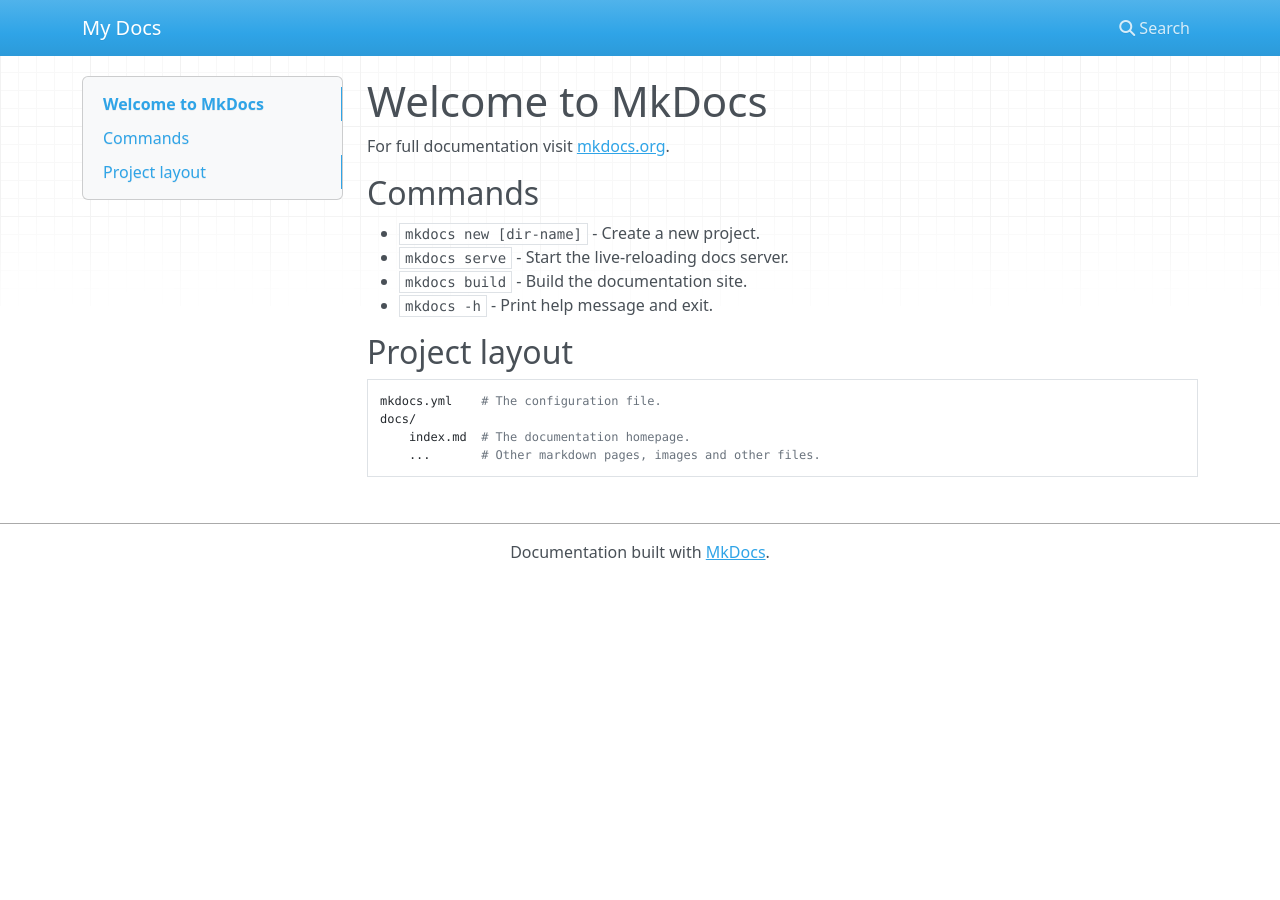
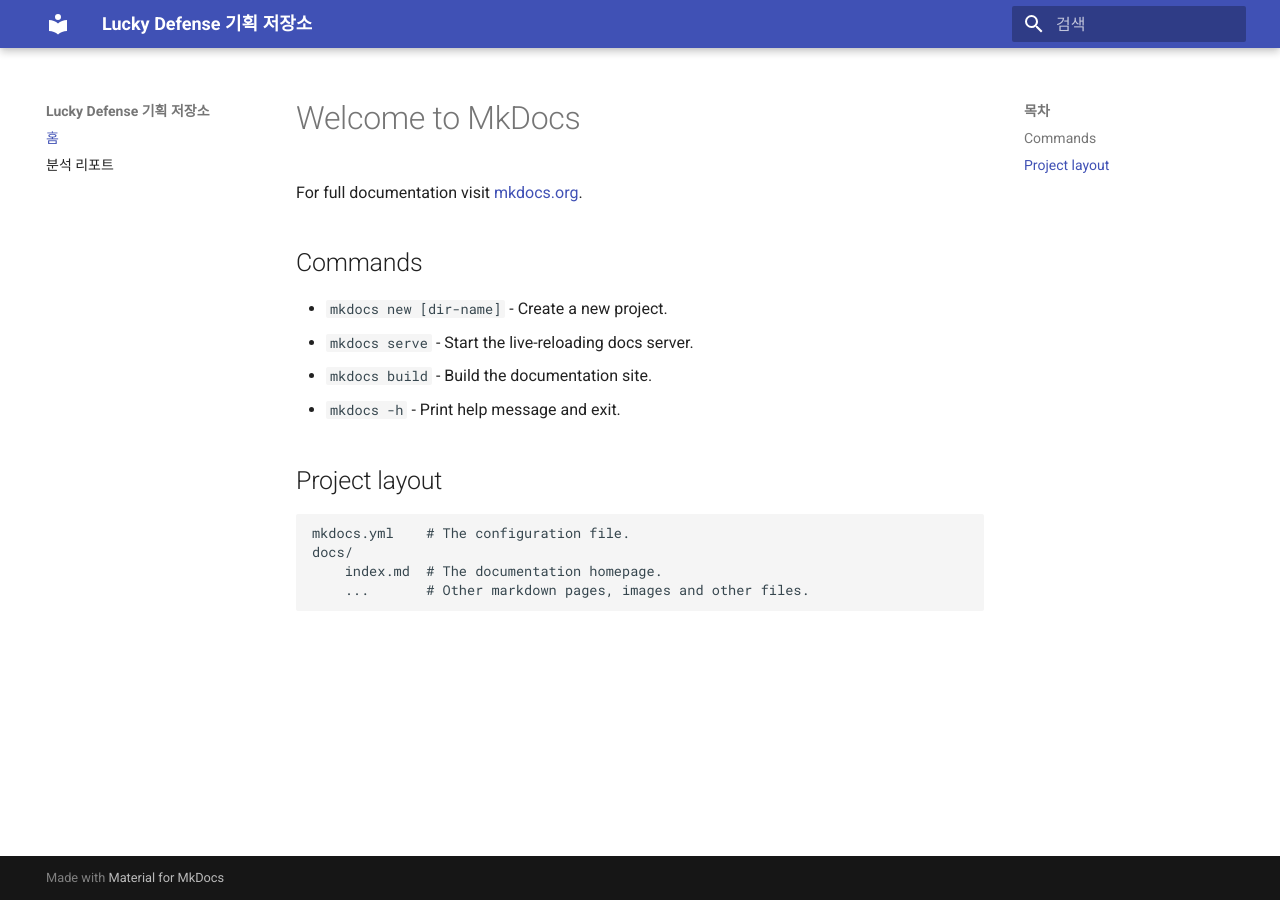
Before and after one commit to suan2z/testgit, an MkDocs documentation site: the page built from docs/index.md, in a window 1280 px wide. Built offline with MkDocs 1.6.1 and Material for MkDocs 9.7.7, drawn with Linux system fonts in a browser that asks for light colours; nearby versions of some CDN libraries.

Commit message:
mkdocs.yml: update site name and add navigation structure

```diff
--- a/mkdocs.yml
+++ b/mkdocs.yml
@@ -1 +1,8 @@
-site_name: My Docs
+site_name: Lucky Defense 기획 저장소
+theme:
+  name: material
+  language: ko
+
+nav:
+  - 홈: index.md
+  - 분석 리포트: analysis.md
```
